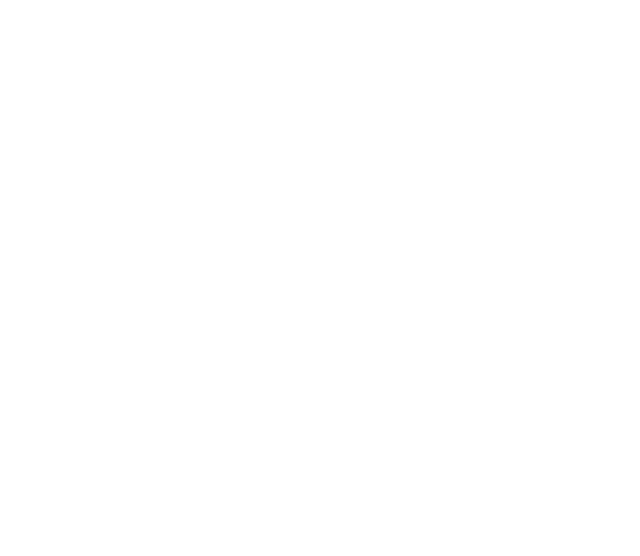
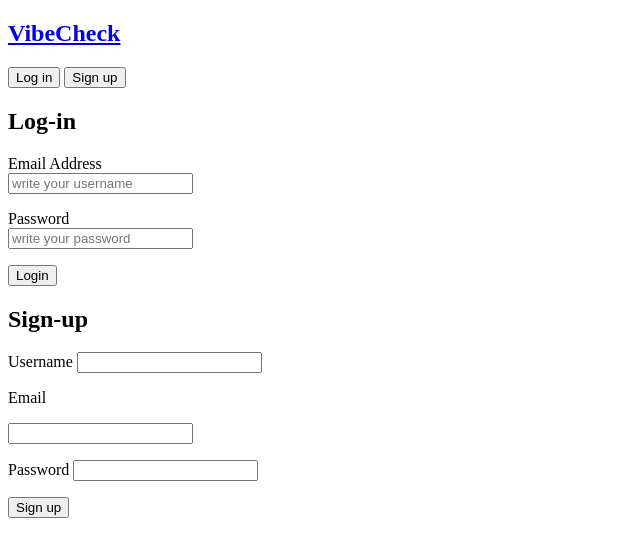
Before and after one commit to Crimson-Angel-awsome/ML-week-2, a plain HTML site: page pages/sign-log-in.html in a window 1280 px wide. Shown: the whole page, without its empty margins (0-640 px from the left). Drawn offline with Linux system fonts and the light colour scheme.

Commit message:
sign up basic 1.0

```diff
--- a/pages/sign-log-in.html
+++ b/pages/sign-log-in.html
@@ -7,13 +7,64 @@
 </head>
 <body>
     <main>
-        <section class="revibe">
+       <section class="capture">
+        <h1><a href="index.html">VibeCheck</a></h1>
 
+         <!-- Tabs -->
+        <section class="tabs">
+            <div class="switch-tabs">
+                <button class="tab-active" data-tab="Login">Log in</button>
+                <button class="tab" data-tab="Signup">Sign up</button>
+            </div>
         </section>
-        <section class="login">
 
-        </section>
-        <section class="sign-up">
+        <!-- Log-in form -->
+         <section class="tab-content-real" id="Login">
+            <h2>Log-in</h2>
+            <form id="log-in">
+                <div>
+                    <p><label for="email">Email Address</label><br>
+                    <input type="email" name="email" id="email" placeholder="write your username" required autocomplete="username" /></p>
+                </div>
+
+                <div>
+                    <p><label for="password">Password</label><br>
+                    <input type="password" name="password" id="password" placeholder="write your password" required/></p>
+                </div>
+
+                <div class="submit-button">
+                    <button type="submit" class="submit-btn">Login</button>
+                </div>
+            </form>
+         </section>
+
+            <!-- Sign-up form -->
+             <section class="tab-content-real" id="sign-up">
+            <h2>Sign-up</h2>
+            <form id="sign-up">
+                <div class="form-group">
+                    <p><label for="username">Username</label>
+                    <input type="text" name="username" id="username" required autocomplete="username" />
+                </div>
+
+                <div class="form-group">
+                    <p>
+                        <label for="email">Email</label></p>
+                        <input type="email" name="email" id="email" required autocomplete="email"/>
+                    </p>
+                </div>
+                <div class="form-group">
+                    <p>
+                        <label for="password">Password</label>
+                        <input type="password" name="password" id="password" required autocomplete="new-password"/>
+                    </p>
+                </div>
+
+                <div class="submit-button">
+                    <button type="submit" class="submit-btn">Sign up</button>
+                </div>
+            </form>
+             </section>
 
         </section>
     </main>
```
